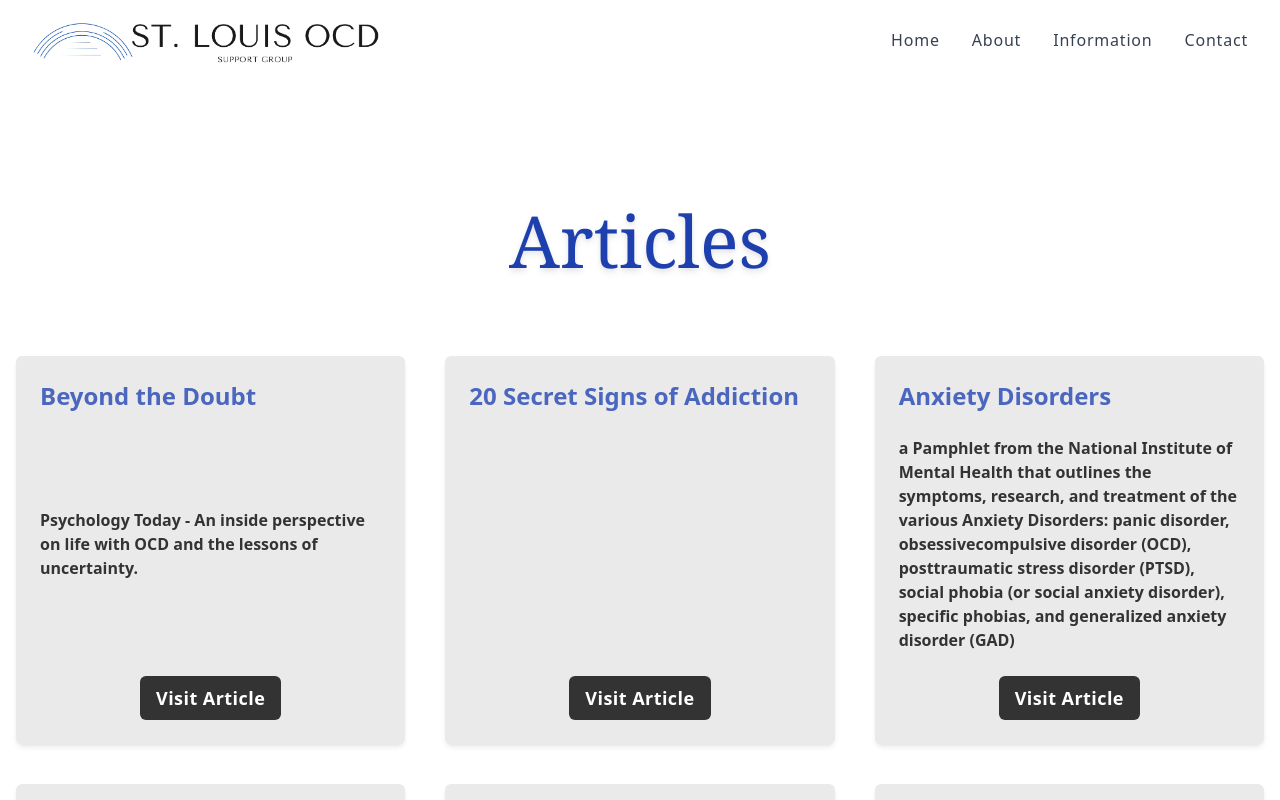
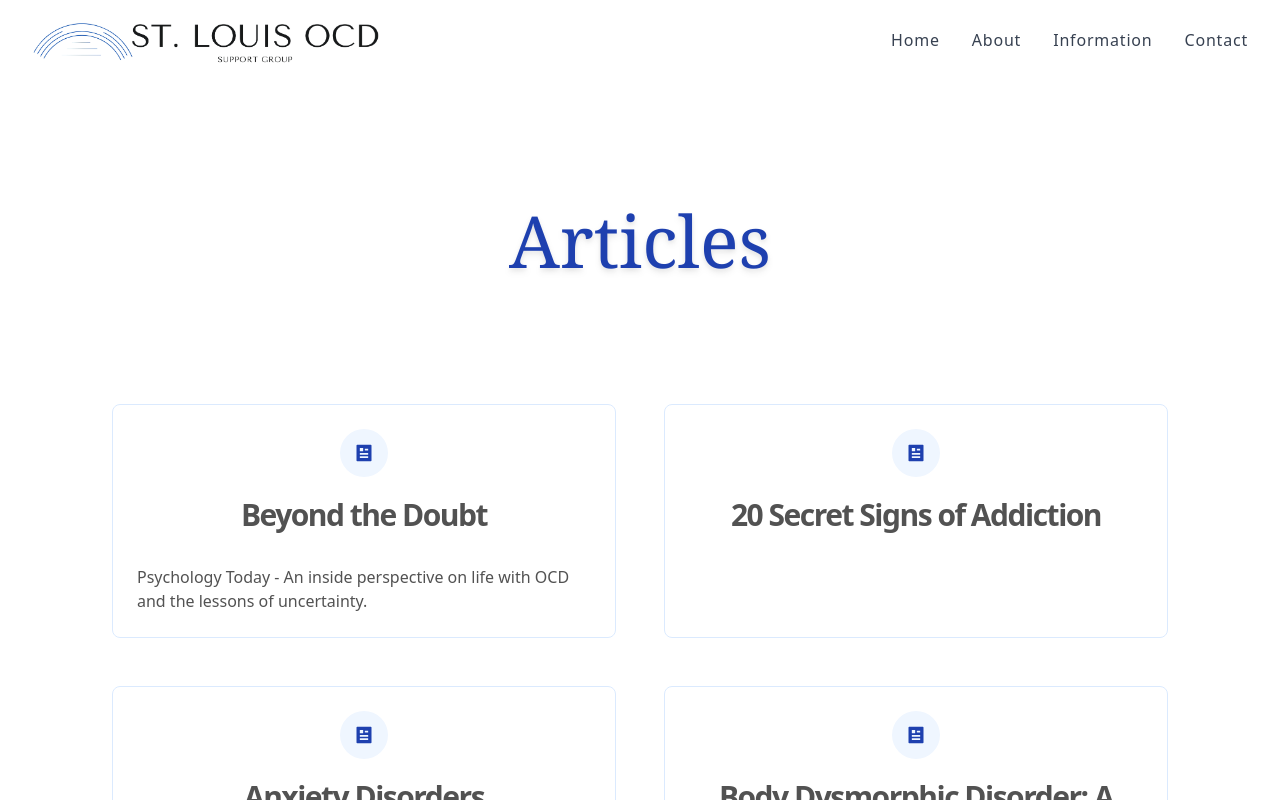
Before and after one commit to brianprost/stl-ocd-website, a Next.js app: page /articles in a window 1280 px wide. Built offline with nearby package versions, Linux system fonts and the light colour scheme; a web font is replaced by a local one; what tailwind-animatecss would draw is missing.

Commit message:
updated styling for articles

```diff
--- a/components/Article.component.jsx
+++ b/components/Article.component.jsx
@@ -1,28 +1,20 @@
 import React from "react";
+import { RiArticleFill } from "react-icons/ri";
 
-const Article = ({ article }) => {
+const Article = ({ title, link, description }) => {
   return (
-    <div
-      className="group my-4 flex h-full flex-col justify-between rounded-md bg-neutral-200 p-6 font-black opacity-80 shadow-md hover:opacity-100 md:my-auto"
-      key={article.title}
-    >
-      <a
-        target="_blank"
-        rel="noopener noreferrer"
-        className="hover:underline"
-        href={article.link}
-      >
-        <h3 className="mb-6 text-2xl font-bold tracking-normal text-blue-800">
-          {article.title}
-        </h3>
-      </a>
-      <p className="mb-2">{article.description}</p>
-      <a target="_blank" rel="noopener noreferrer" href={article.link}>
-        <button className="mx-auto mt-4 block rounded-md bg-black px-4 py-2 text-lg font-semibold tracking-wide text-white transition duration-500 ease-in-out hover:-translate-y-1 hover:shadow-lg">
-          Visit Article
-        </button>
-      </a>
-    </div>
+    <a href={link} target="_blank" rel="noopener noreferrer">
+      <div className="group box-border h-full rounded-lg border border-blue-100 p-6 transition duration-200 ease-in-out hover:border-blue-800 hover:bg-blue-50 hover:bg-opacity-90">
+        <div className="mx-auto mb-5 flex h-12 w-12 flex-shrink-0 items-center justify-center rounded-full bg-blue-50 group-hover:bg-blue-800">
+          <RiArticleFill className="text-xl text-blue-800 group-hover:text-blue-50" />
+        </div>
+        <h1 className="mx-auto mb-8 text-center text-2xl font-[630] leading-none tracking-tighter text-neutral-600 group-hover:underline lg:text-3xl">
+          {title}
+        </h1>
+
+        <p className="mx-auto text-neutral-600">{description}</p>
+      </div>
+    </a>
   );
 };
 
--- a/data/Articles.js
+++ b/data/Articles.js
@@ -7,7 +7,7 @@ export const Articles = [
   },
   {
     title: "20 Secret Signs of Addiction",
-    url: "https://www.caring.com/articles/20-secret-signs-of-addiction",
+    link: "https://www.caring.com/articles/20-secret-signs-of-addiction",
     description: "",
   },
   {
--- a/package.json
+++ b/package.json
@@ -15,6 +15,7 @@
     "prettier": "^2.5.1",
     "react": "^17.0.2",
     "react-dom": "^17.0.2",
+    "react-icons": "^4.3.1",
     "tailwind-animatecss": "^1.0.0"
   },
   "devDependencies": {
--- a/pages/articles/index.jsx
+++ b/pages/articles/index.jsx
@@ -13,11 +13,38 @@ const ArticlesPage = () => {
         <h1 className="mt-10 mb-20 text-center font-title text-6xl text-blue-800 drop-shadow-md lg:text-7xl">
           Articles
         </h1>
-        <div className="mlg:grid-cols-3 mx-auto space-y-6 px-10 md:grid md:grid-cols-2 md:gap-10 md:space-y-0 md:px-0 lg:grid-cols-3">
+        {/* <div className="mlg:grid-cols-3 mx-auto space-y-6 px-10 md:grid md:grid-cols-2 md:gap-10 md:space-y-0 md:px-0 lg:grid-cols-3">
           {Articles.map((article) => (
             <Article article={article} key={article.title} />
           ))}
-        </div>
+        </div> */}
+
+        <section>
+          <div
+            className="
+          relative
+          mx-auto
+          w-full
+          max-w-7xl
+          items-center
+          px-5
+          py-12
+          md:px-12
+          lg:px-24
+        "
+          >
+            <div className="mx-auto grid w-full grid-cols-1 gap-12 lg:grid-cols-2">
+              {Articles.map(({ title, link, description }) => (
+                <Article
+                  title={title}
+                  link={link}
+                  description={description}
+                  key={title}
+                />
+              ))}
+            </div>
+          </div>
+        </section>
       </div>
     </>
   );
```
Also changed, not shown: 1 other file (tests, documents, lock files or other folders).
